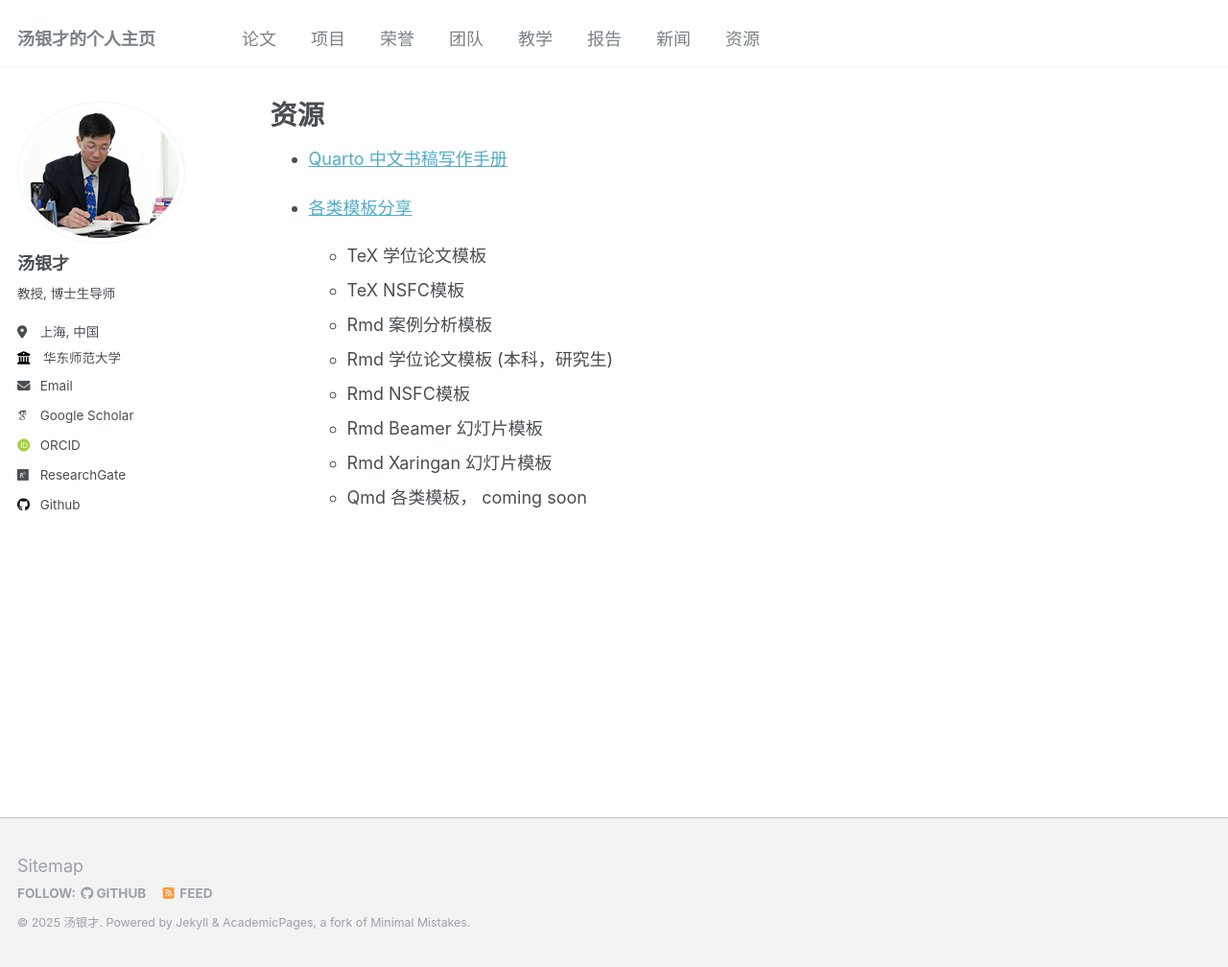
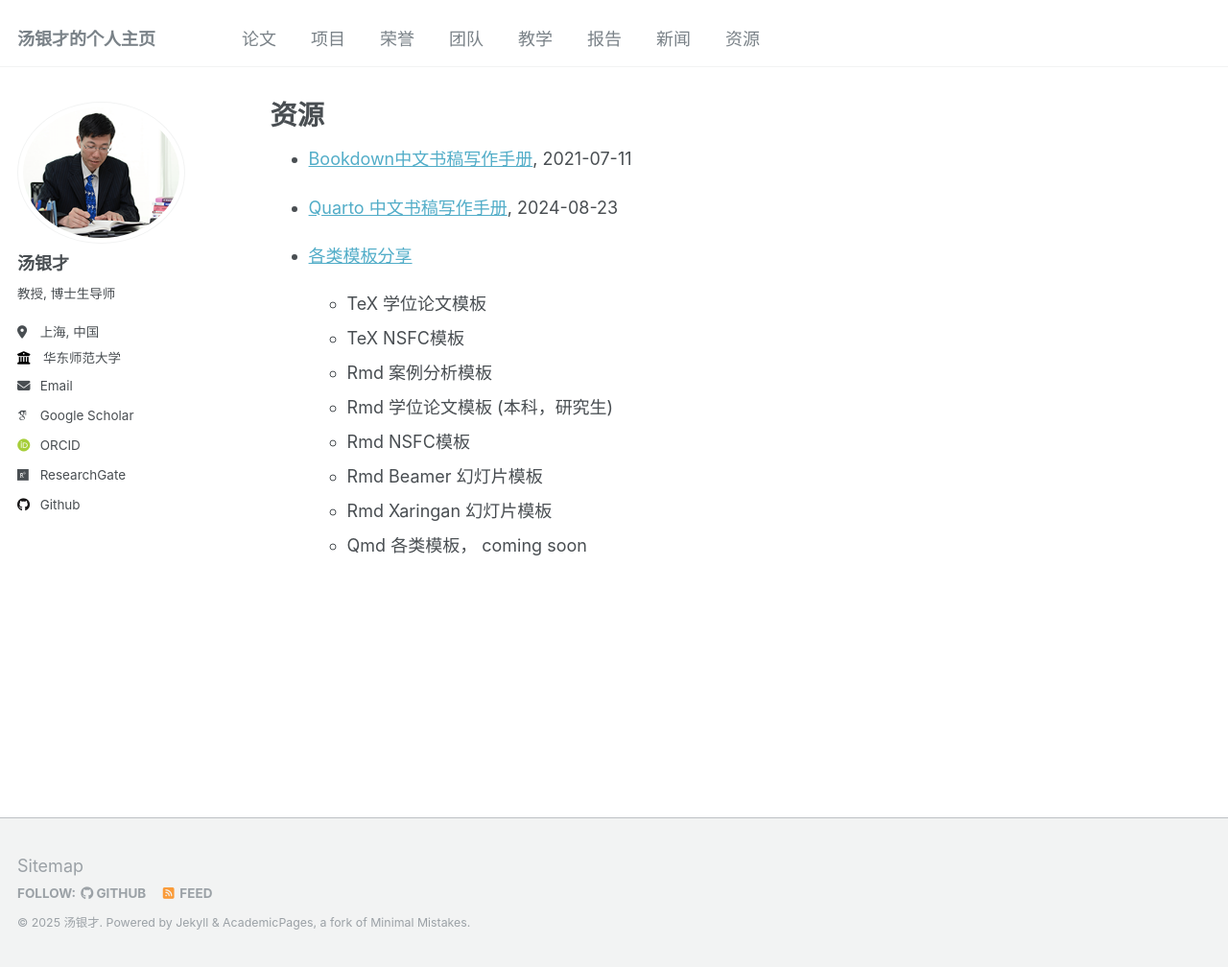
Before and after one commit to tangyc8866/tangyc8866.github.io, a Jekyll site: the page built from _pages/source.md, in a window 1280 px wide and 1008 px high. Shown: the whole window at 96% size. Built offline with Jekyll 4.4.1, drawn with Linux system fonts in a browser that asks for light colours; some web fonts are replaced.

Commit message:
Update source.md

```diff
--- a/_pages/source.md
+++ b/_pages/source.md
@@ -5,9 +5,9 @@ permalink: /source/
 author_profile: true
 ---
 
+- [Bookdown中文书稿写作手册](https://tangyc8866.github.io/bookdown_tutorial/), 2021-07-11
 
-
-- [Quarto 中文书稿写作手册](https://tangyc8866.github.io/Quarto-DS-Paradgm/refs/index.html)
+- [Quarto 中文书稿写作手册](https://tangyc8866.github.io/Quarto-DS-Paradgm/refs/index.html), 2024-08-23
 
 - [各类模板分享](https://github.com/tangyc8866/ECNU-Stat-templates)
   - TeX 学位论文模板
```
